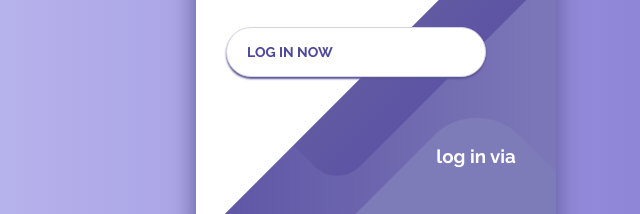
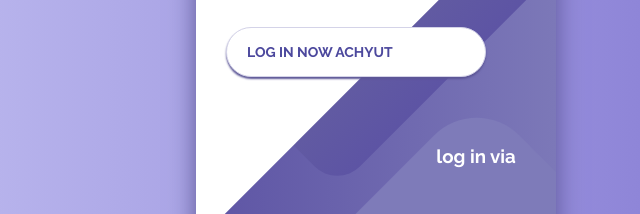
Before and after one commit to Achyutayt/git-learn, a plain HTML site: page First UI/index.html in a window 1280 px wide. Shown: the part 415-629 px from the top of the page, 264-904 px from the left. Drawn offline with Linux system fonts and the light colour scheme.

Commit message:
Changes Made

```diff
--- a/First UI/index.html
+++ b/First UI/index.html
@@ -20,7 +20,7 @@
                         <input type="password" class="login__input" placeholder="Password">
                     </div>
                     <button class="button login__submit">
-                        <span class="button__text">Log In Now</span>
+                        <span class="button__text">Log In Now Achyut</span>
                         <i class="button__icon fas fa-chevron-right"></i>
                     </button>
                 </form>
```
